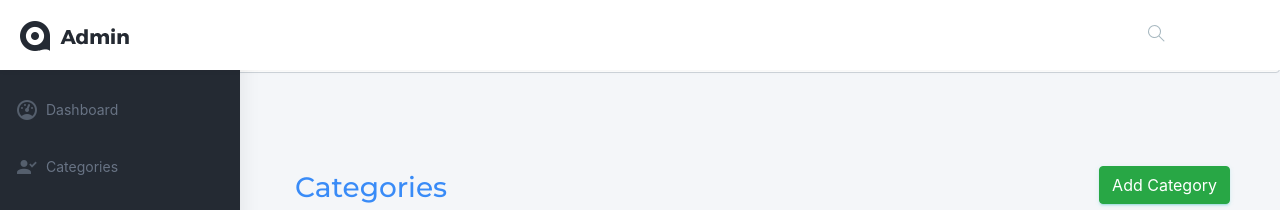
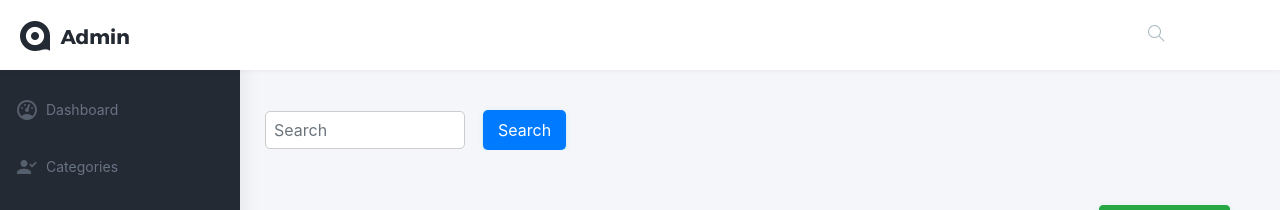
Before and after one commit to hudelsdev/menu_card, a Django app: template templates/hotel/category_list.html in a window 1280 px wide. Shown: the top 210 px of the page. Run offline with Django 5.2, Linux system fonts and the light colour scheme; the template is opened without the code that fills it, so the values that code supplies are empty; style sheets or scripts are compiled from the project's sources; some libraries are stand-ins or nearby versions.

Commit message:
Update category_list.html

```diff
--- a/templates/hotel/category_list.html
+++ b/templates/hotel/category_list.html
@@ -109,6 +109,35 @@ cursor: not-allowed;
 background-color: #0056b3;
 }
 }
+.category_search{
+    margin-top: 75px;
+    margin-left: 125px;
+}
+.app-search {
+    display: flex;
+    align-items: center;
+}
+
+.app-search input[type="search"] {
+    padding: 8px;
+    border-radius: 5px;
+    border: 1px solid #ccc;
+    width: 200px; /* Adjust as needed */
+}
+
+.app-search button[type="submit"] {
+    padding: 8px 15px;
+    border: none;
+    border-radius: 5px;
+    background-color: #007bff;
+    color: #fff;
+    cursor: pointer;
+    margin-left: 10px; /* Adjust as needed */
+}
+
+.app-search button[type="submit"]:hover {
+    background-color: #0056b3;
+}
     </style>
 </head>
 <body>
```
